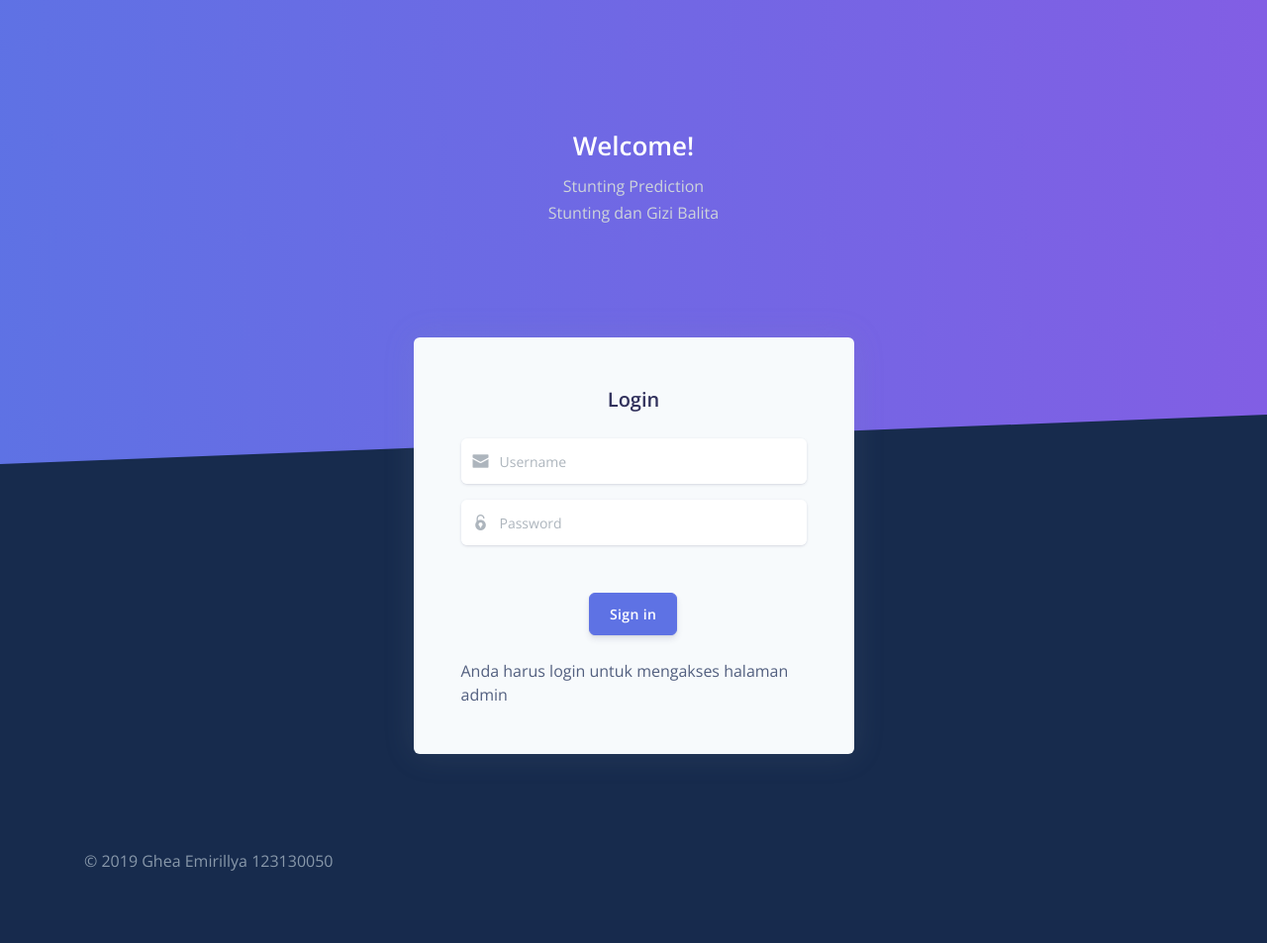
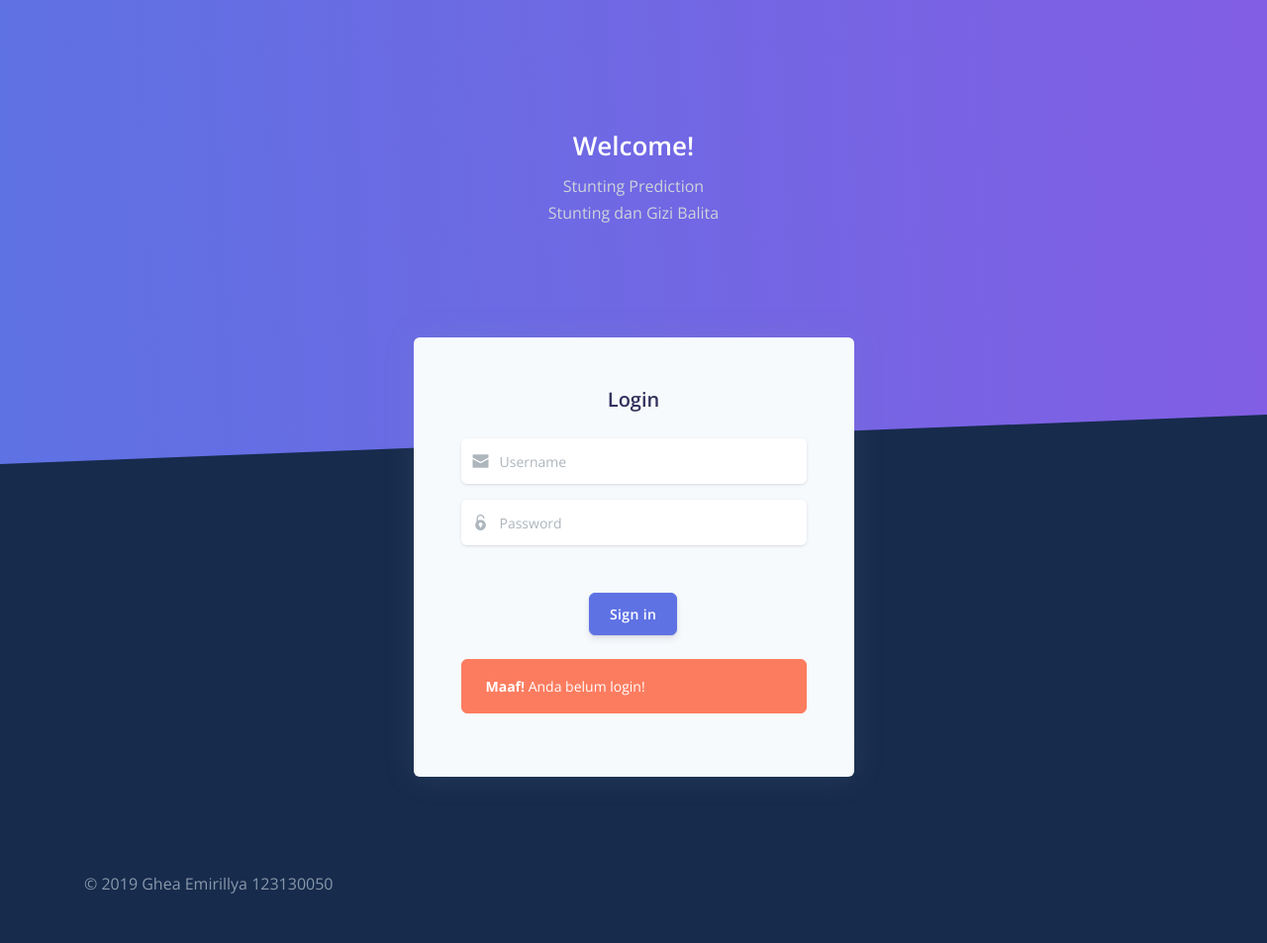
Before and after one commit to luthfidev/stunting, a PHP site: page /index.php?pesan=belum_login in a window 1280 px wide. Shown: the whole page at 99% size. Before the commit the page ends 880 px from the top, so only its background shows below. Run offline with PHP 8.4, Linux system fonts and the light colour scheme; some libraries are stand-ins or nearby versions.

Commit message:
Update index.php

```diff
--- a/index.php
+++ b/index.php
@@ -105,11 +105,15 @@
                  <?php
                   if(isset($_GET['pesan'])){
                     if($_GET['pesan'] == "gagal"){
-                      echo "Login gagal! username dan password salah!";
+                     echo "<div class='alert alert-danger' role='alert'>
+                                <strong>Login Gagal!</strong> Username  atau Password salah!
+                            </div>";
                     }else if($_GET['pesan'] == "logout"){
                       echo "Anda telah berhasil logout";
                     }else if($_GET['pesan'] == "belum_login"){
-                      echo "Anda harus login untuk mengakses halaman admin";
+                      echo "<div class='alert alert-warning' role='alert'>
+                                <strong>Maaf!</strong> Anda belum login!
+                            </div>";
                     }
                   }
                   ?>
```
